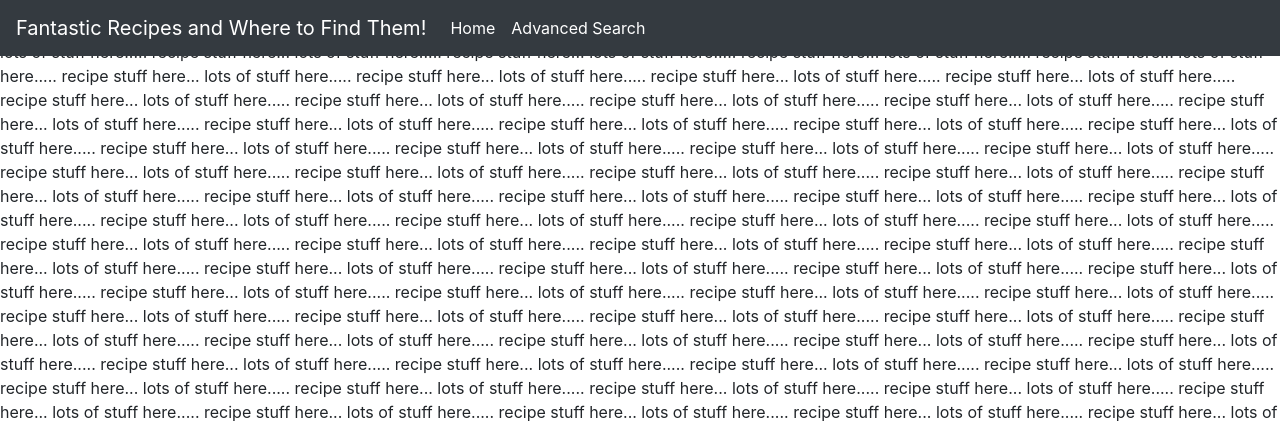
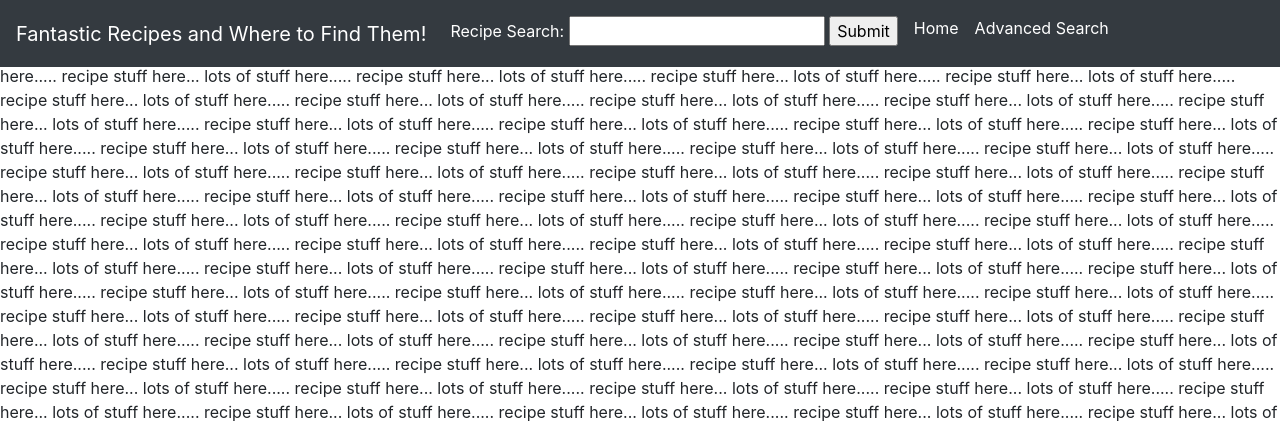
Before and after one commit to benjamineavenson/CS454_Project, a Flask app: page /recipe_page in a window 1280 px wide. Shown: the top 421 px of the page. Run offline with Flask 2, Linux system fonts and the light colour scheme.

Commit message:
created navbar template

```diff
--- /dev/null
+++ b/templates/navbar.html
@@ -0,0 +1,45 @@
+<!DOCTYPE html>
+<html>
+    <head>
+        <title>FRAWTFT</title>
+       <!-- <link rel="stylesheet" href={{ url_for('static', filename='css/style1.css') }}> -->
+        <link rel="stylesheet" href="https://cdn.jsdelivr.net/npm/bootstrap@4.5.3/dist/css/bootstrap.min.css" integrity="sha384-TX8t27EcRE3e/ihU7zmQxVncDAy5uIKz4rEkgIXeMed4M0jlfIDPvg6uqKI2xXr2" crossorigin="anonymous">
+    </head>
+    <body>
+        <!--navbar-->
+        <header class="navbar" role="banner">!
+            <div class="container">
+                <nav class="navbar fixed-top navbar-expand-md navbar-dark bg-dark scrolling-navbar">
+                    <a class="navbar-brand">Fantastic Recipes and Where to Find Them!</a>
+                    <button class="navbar-toggler" type="button" data-toggle="collapse" data-target="#navbarSupportedContent" aria-controls="navbarSupportedContent" aria-expanded="false" aria-label="Toggle navigation">
+                    <span class="navbar-toggler-icon"></span>
+                    </button>
+
+                    <div class="collapse navbar-collapse" id="navbarSupportedContent">
+                    <ul class="navbar-nav mr-auto">
+                        <li class="nav-item active">
+                            <form action="/" method="GET"  class="nav-link">
+                                <label for='search_bar'>Recipe Search:</label>
+                                <input id='search_bar' name='search' type='text'>
+                                <input id='submit' type='submit'>
+                            </form>
+                        </li>
+                        <li class="nav-item active">
+                        <a class="nav-link" href="/">Home <span class="sr-only">(current)</span></a>
+                        </li>
+                        <li class="nav-item active">
+                        <a class="nav-link" href="/advanced_search">Advanced Search <span class="sr-only">(current)</span></a>
+                        </li>
+
+
+                    </ul>
+                    </div>
+                </nav>
+            </div>
+        </header>
+        <!--navbar-->
+
+        {% block content %}
+        {% endblock %}
+    </body>
+</html>
--- a/templates/recipe_page.html
+++ b/templates/recipe_page.html
@@ -1,35 +1,6 @@
-<!DOCTYPE html>
-<html>
-    <head>
-        <title>FRAWTFT</title>
-        <link rel="stylesheet" href={{ url_for('static', filename='css/style1.css') }}>
-        <link rel="stylesheet" href="https://cdn.jsdelivr.net/npm/bootstrap@4.5.3/dist/css/bootstrap.min.css" integrity="sha384-TX8t27EcRE3e/ihU7zmQxVncDAy5uIKz4rEkgIXeMed4M0jlfIDPvg6uqKI2xXr2" crossorigin="anonymous">
-    </head>
-    <body>
-        <!--navbar-->
-        <header class="navbar" role="banner">!
-            <div class="container">
-                <nav class="navbar fixed-top navbar-expand-md navbar-dark bg-dark scrolling-navbar">
-                    <a class="navbar-brand">Fantastic Recipes and Where to Find Them!</a>
-                    <button class="navbar-toggler" type="button" data-toggle="collapse" data-target="#navbarSupportedContent" aria-controls="navbarSupportedContent" aria-expanded="false" aria-label="Toggle navigation">
-                    <span class="navbar-toggler-icon"></span>
-                    </button>
+{% extends 'navbar.html' %}
 
-                    <div class="collapse navbar-collapse" id="navbarSupportedContent">
-                    <ul class="navbar-nav mr-auto">
-                        <li class="nav-item active">
-                        <a class="nav-link" href="/">Home <span class="sr-only">(current)</span></a>
-                        </li>
-                        <li class="nav-item active">
-                        <a class="nav-link" href="/advanced_search">Advanced Search <span class="sr-only">(current)</span></a>
-                        </li>
-                    </ul>
-                    </div>
-                </nav>
-            </div>
-        </header>
-        <!--navbar-->
-
+{% block content %}
         <p>
             lots of stuff here..... recipe stuff here...
             lots of stuff here..... recipe stuff here...
@@ -203,5 +174,4 @@
             lots of stuff here..... recipe stuff here...
             lots of stuff here..... recipe stuff here...
         </p>
-    </body>
-</html>
+    {% endblock %}
```
Also changed, not shown: templates/results.html (+4 -18 lines).
